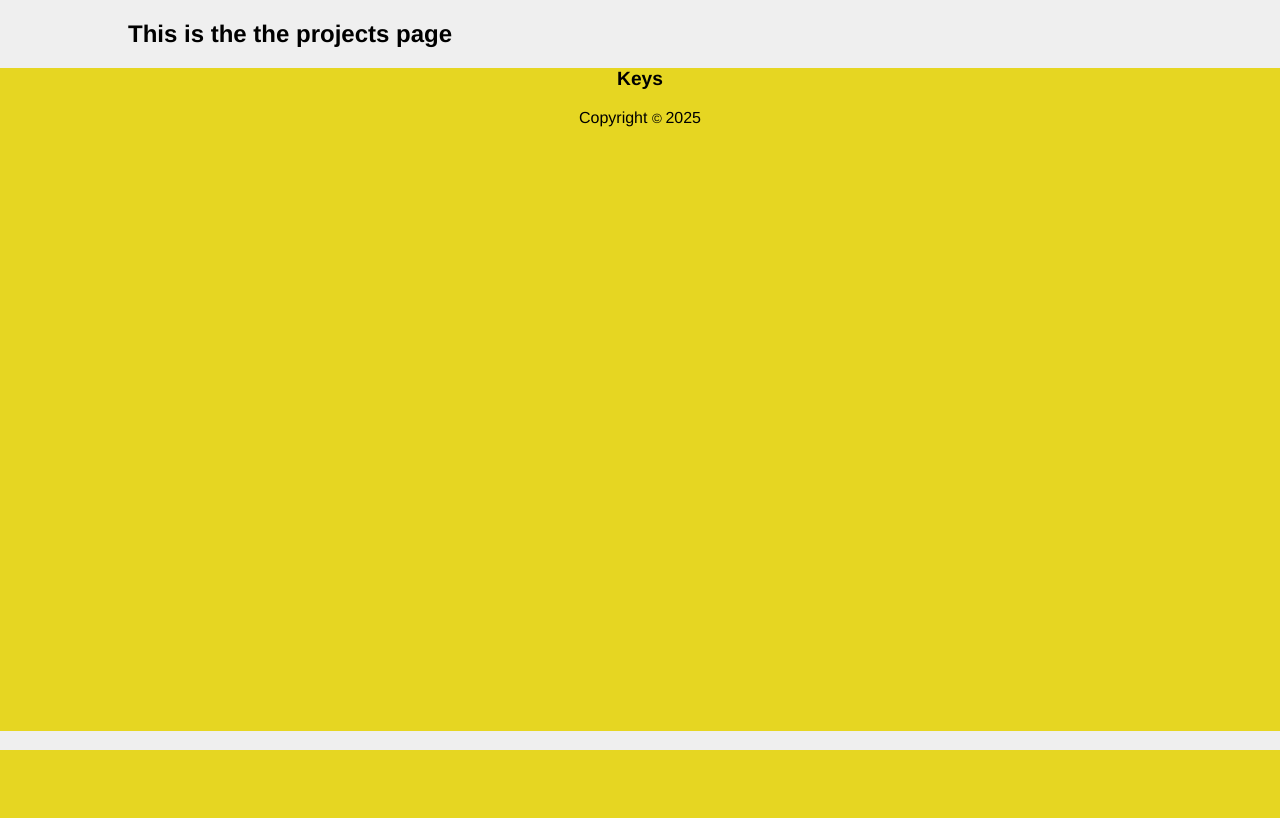
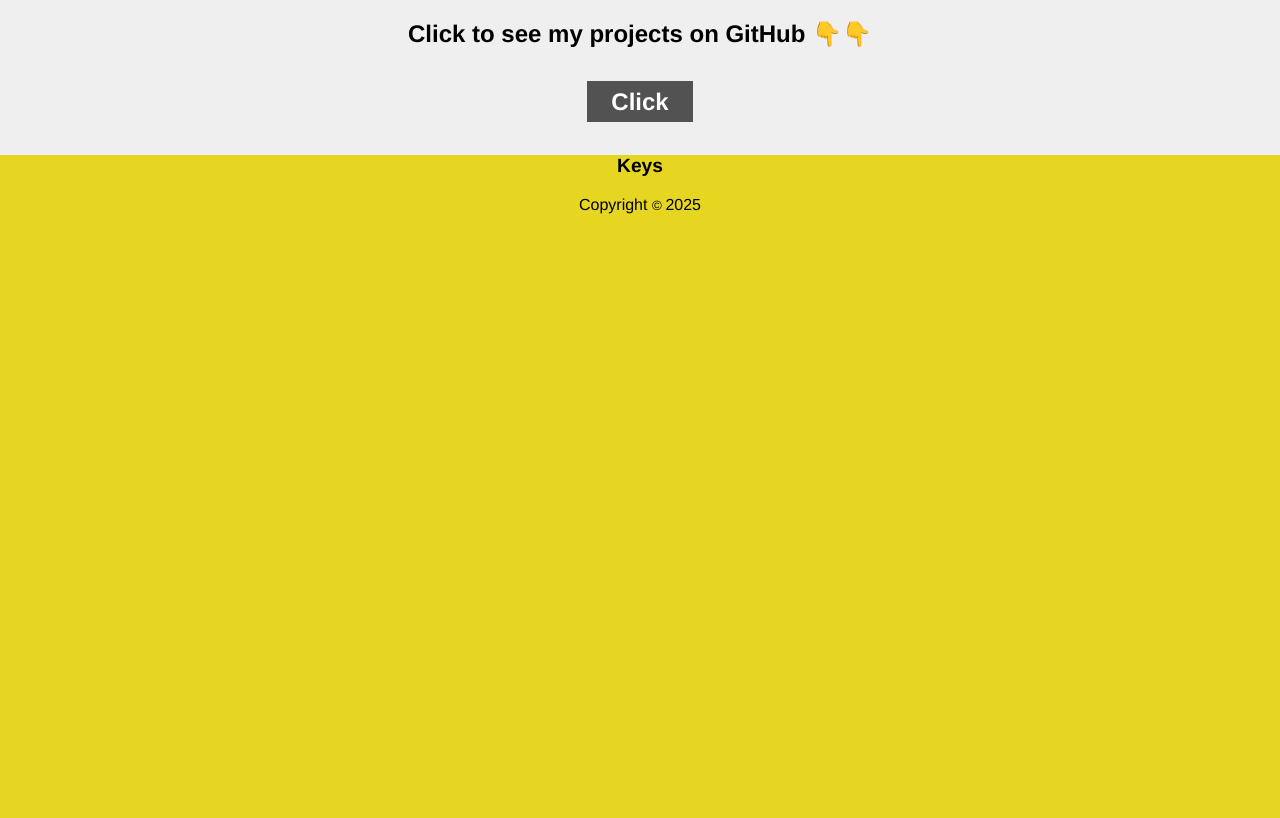
Before and after one commit to Keys02/First-dynamic-website-with-PHP, a PHP site: page / in a window 1280 px wide. Shown: the part 50-868 px from the top of the page. Before the commit the page ends 800 px from the top, so only its background shows below. Run offline with PHP 8.4, Linux system fonts and the light colour scheme.

Commit message:
Set up all pages

```diff
--- a/css/style.css
+++ b/css/style.css
@@ -54,7 +54,7 @@ footer {
     font-weight: bold;
 }
 
-.wrapper-container {
+.main-container {
     width: 80%;
     margin: 0 auto;
 }
@@ -138,3 +138,10 @@ footer {
 .form-cntrl-btn:nth-child(2){
     margin-left: 10px;
 }
+
+.projects {
+    display: flex;
+    flex-direction: column;
+    justify-content: center;
+    align-items: center;
+}
--- a/templates/_html.php
+++ b/templates/_html.php
@@ -13,9 +13,7 @@
                     $pageData->navigation
                 </header>
                 <main>
-                    <section class='wrapper-container'>
-                            $pageData->content
-                    </section>
+                    $pageData->content
                 </main>
                 <footer>
                     <p class='my-name'>Keys</p>
--- a/views/about.php
+++ b/views/about.php
@@ -20,5 +20,6 @@
                     <a class='about-me-btn' href='#'>ABOUT ME</a>
                 </div>
             </section>
+        </section>
     ";
 ?>
--- a/views/projects.php
+++ b/views/projects.php
@@ -10,5 +10,10 @@
         </ul>
     </nav>
     ";
-    $page = "<h2>This is the the projects page</2>";
+    $page = "
+    <section class='projects'>
+        <h2>Click to see my projects on GitHub 👇👇<h2>
+        <a href='https://github.com/Keys02'>Click</a>
+    </section>
+    ";
 ?>
```
Lines whose indentation alone changed are shown as unchanged.
